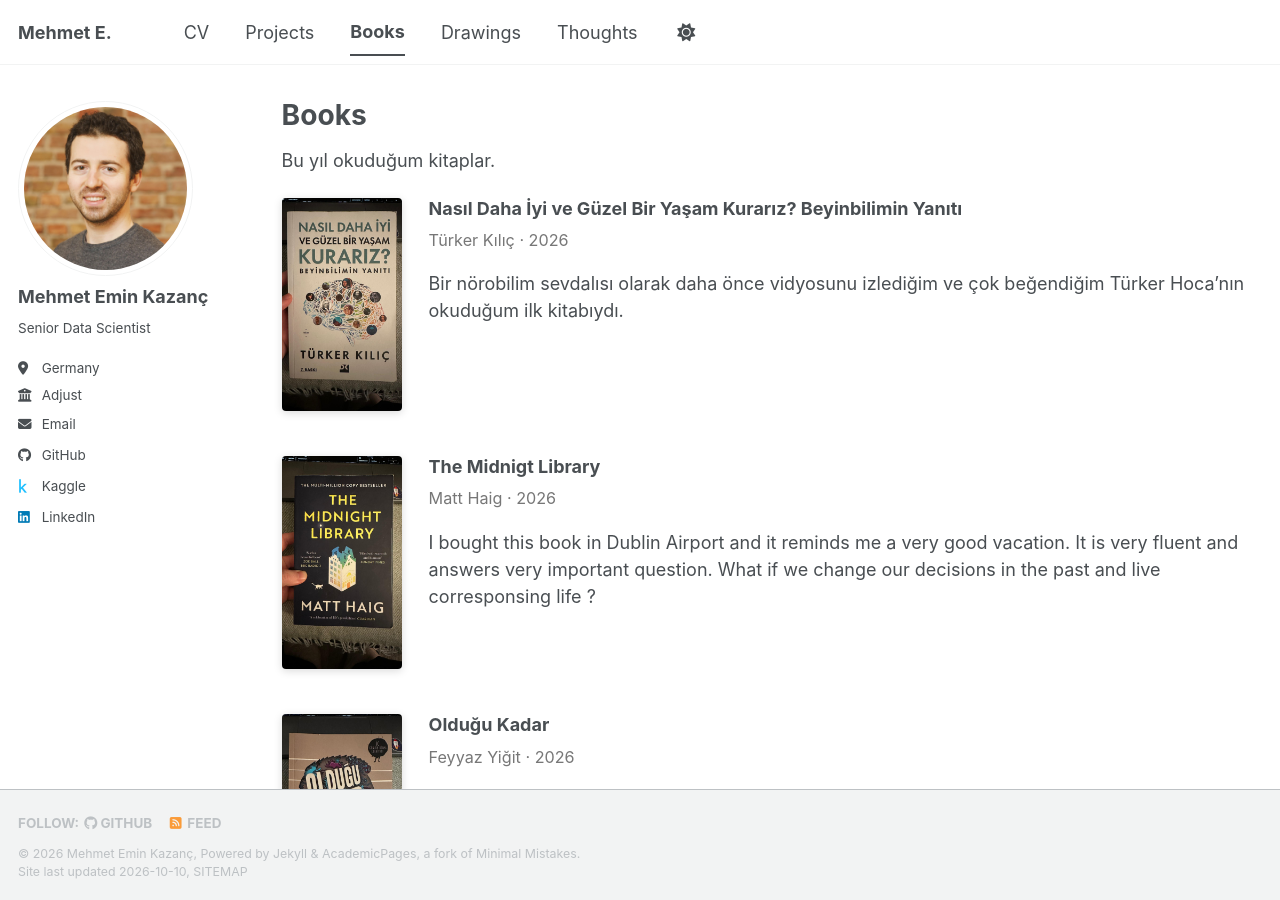
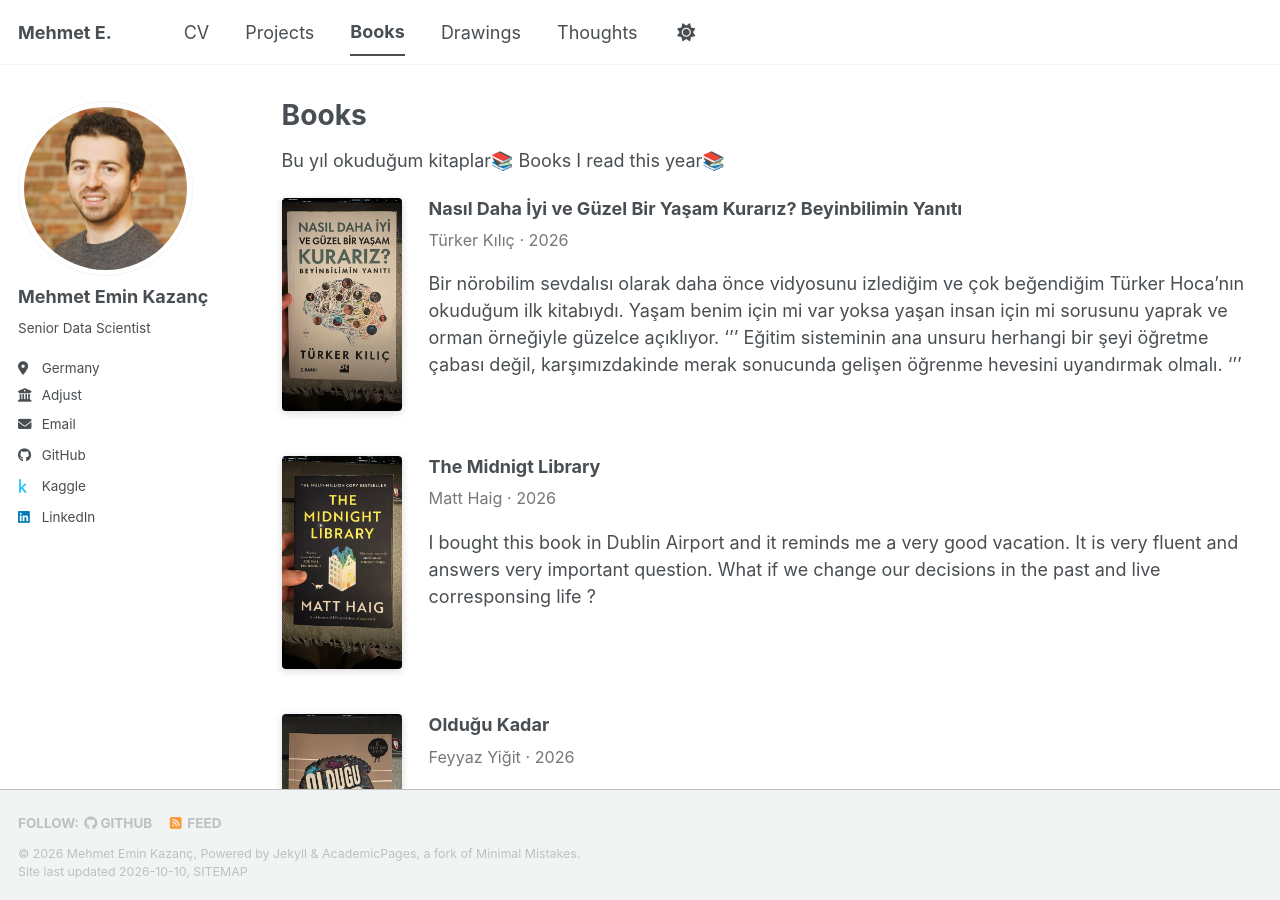
Before and after one commit to mekazanc/mekazanc.github.io, a Jekyll site: the page built from _pages/books.md, in a window 1280 px wide and 900 px high. Built offline with Jekyll 4.4.1, drawn with Linux system fonts in a browser that asks for light colours; a style sheet for code colours, icons or effects is not loaded.

Commit message:
update book summary

```diff
--- a/_data/books.yml
+++ b/_data/books.yml
@@ -4,6 +4,10 @@
   finished: "2026"
   summary: >
     Bir nörobilim sevdalısı olarak daha önce vidyosunu izlediğim ve çok beğendiğim Türker Hoca'nın okuduğum ilk kitabıydı.
+    Yaşam benim için mi var yoksa yaşan insan için mi sorusunu yaprak ve orman örneğiyle güzelce açıklıyor.
+
+    ''' Eğitim sisteminin ana unsuru herhangi bir şeyi öğretme çabası değil,
+    karşımızdakinde merak sonucunda gelişen öğrenme hevesini uyandırmak olmalı. '''
 
 - title: "The Midnigt Library"
   author: "Matt Haig"
--- a/_pages/books.md
+++ b/_pages/books.md
@@ -14,7 +14,8 @@ author_profile: true
 @media (max-width: 600px) { .book { flex-direction: column; } }
 </style>
 
-Bu yıl okuduğum kitaplar.
+Bu yıl okuduğum kitaplar📚
+Books I read this year📚
 
 {% for book in site.data.books %}
 <div class="book">
```
